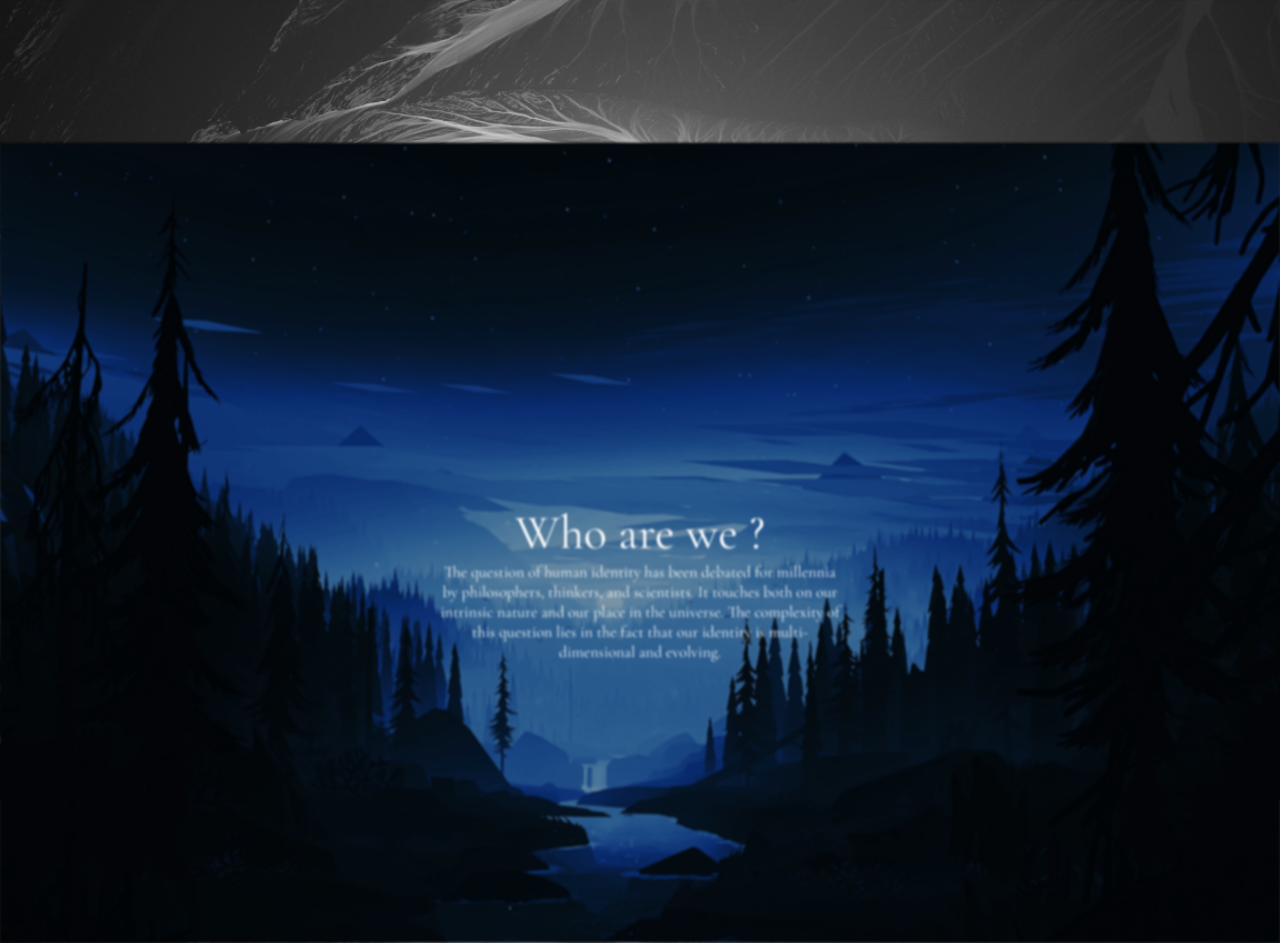
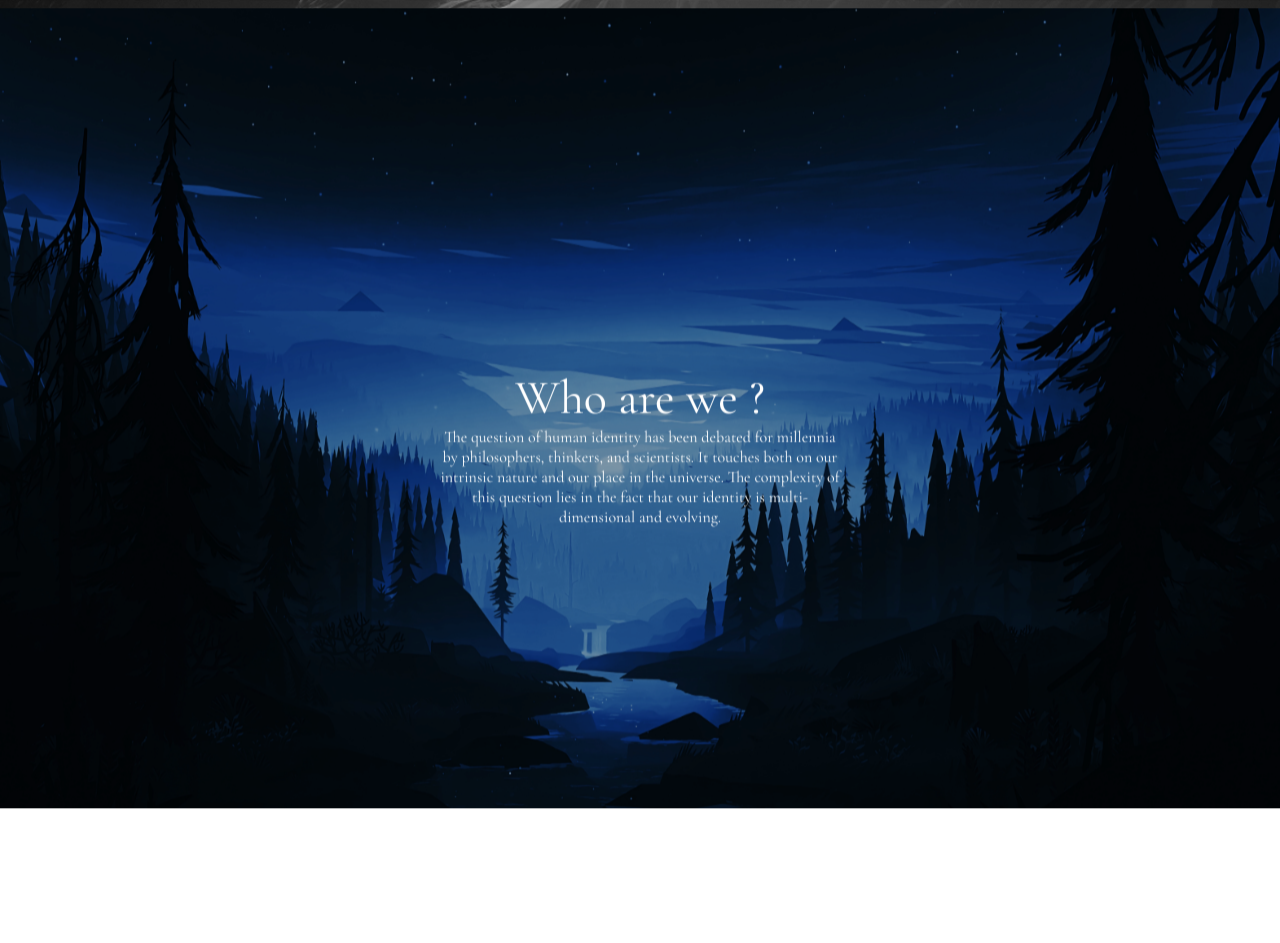
Before and after one commit to enzogireaud/Reelax, a SvelteKit app: page /contact in a window 1280 px wide. After the commit the page ends 808 px from the top, so only its background shows below. Built offline with nearby package versions, Linux system fonts and the light colour scheme.

Commit message:
adjusting transition delays

```diff
--- a/src/routes/+layout.svelte
+++ b/src/routes/+layout.svelte
@@ -58,15 +58,13 @@
 <audio bind:this={audio} loop>
 	<source src="/music.mp3" type="audio/mpeg" />
 </audio>
-<div class="loader wrapper">
-	<div class="loader loader1">
+<div class="loader loader1">
+	<div>
 		<div>
 			<div>
 				<div>
 					<div>
-						<div>
-							<div />
-						</div>
+						<div />
 					</div>
 				</div>
 			</div>
@@ -88,12 +86,11 @@
 		font-size: 2em;
 		display: flex;
 		gap: 20px;
+		animation: animate 1.2s linear forwards;
+		animation-delay: 3.5s;
 	}
 	@keyframes animate {
 		0% {
-			opacity: 0;
-		}
-		50% {
 			opacity: 1;
 		}
 		100% {
--- a/src/routes/contact/+page.svelte
+++ b/src/routes/contact/+page.svelte
@@ -80,7 +80,7 @@
 		height: 100vh;
 		width: 100%;
 		color: white;
-		animation: fadeIn 2s ease forwards;
+		animation: fadeIn 1.2s ease forwards;
 		overflow-y: scroll;
 		scroll-snap-type: y mandatory;
 		section {
@@ -107,11 +107,10 @@
 			overflow-x: scroll;
 			scroll-snap-type: x mandatory;
 			background: #0000004c url('/img/3.webp') center/cover;
-
 			background-blend-mode: darken;
 		}
 		.firstp {
-			transition-delay: 400ms;
+			transition-delay: 0.8s;
 			max-width: 400px;
 		}
 		.secondp {
@@ -125,6 +124,7 @@
 			text-decoration: none;
 			color: white;
 			font-size: 3em;
+			transition-delay: 0.5s;
 		}
 		p {
 			text-align: center;
```
